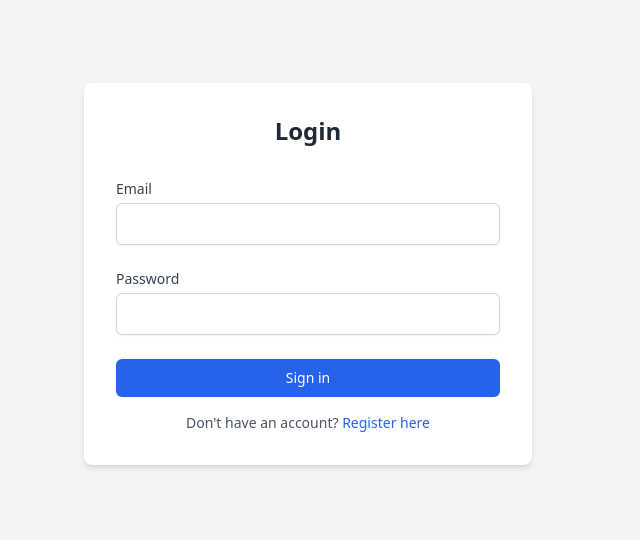
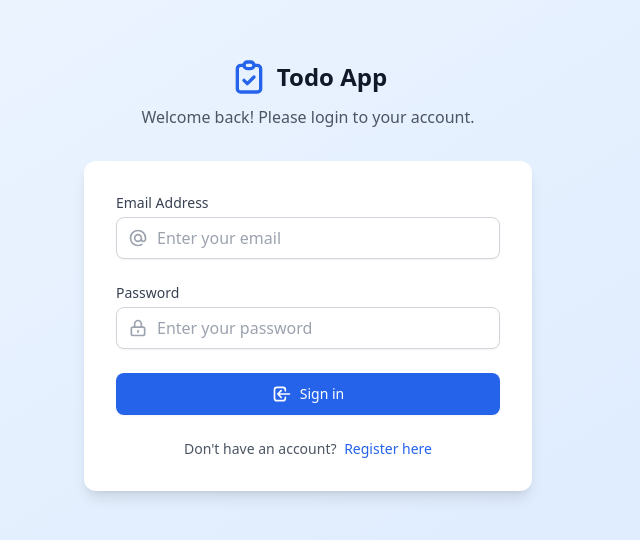
Before and after one commit to lukaszkowalik2/www-project-2, a website built with Vite: page frontend/src/pages/login/index.html in a window 1280 px wide. Shown: the part 126-666 px from the top of the page, without its empty margins (332-972 px from the left). Built offline with nearby package versions, Linux system fonts and the light colour scheme.

Commit message:
feat(frontend): enhance login page UI and user experience

```diff
--- a/frontend/src/pages/login/index.html
+++ b/frontend/src/pages/login/index.html
@@ -3,36 +3,72 @@
   <head>
     <meta charset="UTF-8" />
     <meta name="viewport" content="width=device-width, initial-scale=1.0" />
-    <title>Login</title>
+    <title>Login - Todo App</title>
     <link href="/src/main.css" rel="stylesheet" />
   </head>
-  <body class="bg-gray-100">
-    <div class="min-h-screen flex items-center justify-center">
-      <div class="max-w-md w-full bg-white rounded-lg shadow-md p-8">
-        <h2 class="text-2xl font-bold text-center text-gray-800 mb-8">Login</h2>
+  <body class="bg-gradient-to-br from-blue-50 to-blue-100">
+    <div class="min-h-screen flex flex-col items-center justify-center p-4">
+      <!-- Logo and App Name -->
+      <div class="mb-8 text-center">
+        <div class="flex items-center justify-center gap-2 mb-2">
+          <svg class="w-10 h-10 text-blue-600" fill="none" stroke="currentColor" viewBox="0 0 24 24">
+            <path stroke-linecap="round" stroke-linejoin="round" stroke-width="2" d="M9 5H7a2 2 0 00-2 2v12a2 2 0 002 2h10a2 2 0 002-2V7a2 2 0 00-2-2h-2M9 5a2 2 0 002 2h2a2 2 0 002-2M9 5a2 2 0 012-2h2a2 2 0 012 2m-6 9l2 2 4-4"></path>
+          </svg>
+          <span class="text-2xl font-bold text-gray-900">Todo App</span>
+        </div>
+        <p class="text-gray-600">Welcome back! Please login to your account.</p>
+      </div>
 
+      <!-- Login Form Card -->
+      <div class="w-full max-w-md bg-white rounded-xl shadow-lg p-6 sm:p-8">
         <form id="loginForm" class="space-y-6">
           <div>
-            <label for="email" class="block text-sm font-medium text-gray-700">Email</label>
-            <input type="email" id="email" name="email" required class="mt-1 block w-full px-3 py-2 border border-gray-300 rounded-md shadow-sm focus:outline-none focus:ring-blue-500 focus:border-blue-500" />
+            <label for="email" class="block text-sm font-medium text-gray-700">Email Address</label>
+            <div class="mt-1 relative">
+              <div class="absolute inset-y-0 left-0 pl-3 flex items-center pointer-events-none">
+                <svg class="h-5 w-5 text-gray-400" fill="none" stroke="currentColor" viewBox="0 0 24 24">
+                  <path stroke-linecap="round" stroke-linejoin="round" stroke-width="2" d="M16 12a4 4 0 10-8 0 4 4 0 008 0zm0 0v1.5a2.5 2.5 0 005 0V12a9 9 0 10-9 9m4.5-1.206a8.959 8.959 0 01-4.5 1.207"></path>
+                </svg>
+              </div>
+              <input type="email" id="email" name="email" required class="pl-10 block w-full px-3 py-2 border border-gray-300 rounded-lg shadow-sm focus:ring-2 focus:ring-blue-500 focus:border-transparent" placeholder="Enter your email" />
+            </div>
           </div>
 
           <div>
             <label for="password" class="block text-sm font-medium text-gray-700">Password</label>
-            <input type="password" id="password" name="password" required class="mt-1 block w-full px-3 py-2 border border-gray-300 rounded-md shadow-sm focus:outline-none focus:ring-blue-500 focus:border-blue-500" />
+            <div class="mt-1 relative">
+              <div class="absolute inset-y-0 left-0 pl-3 flex items-center pointer-events-none">
+                <svg class="h-5 w-5 text-gray-400" fill="none" stroke="currentColor" viewBox="0 0 24 24">
+                  <path stroke-linecap="round" stroke-linejoin="round" stroke-width="2" d="M12 15v2m-6 4h12a2 2 0 002-2v-6a2 2 0 00-2-2H6a2 2 0 00-2 2v6a2 2 0 002 2zm10-10V7a4 4 0 00-8 0v4h8z"></path>
+                </svg>
+              </div>
+              <input type="password" id="password" name="password" required class="pl-10 block w-full px-3 py-2 border border-gray-300 rounded-lg shadow-sm focus:ring-2 focus:ring-blue-500 focus:border-transparent" placeholder="Enter your password" />
+            </div>
           </div>
 
           <div>
-            <button type="submit" class="w-full flex justify-center py-2 px-4 border border-transparent rounded-md shadow-sm text-sm font-medium text-white bg-blue-600 hover:bg-blue-700 focus:outline-none focus:ring-2 focus:ring-offset-2 focus:ring-blue-500">Sign in</button>
+            <button
+              type="submit"
+              class="w-full flex justify-center items-center gap-2 py-2.5 px-4 border border-transparent rounded-lg shadow-sm text-sm font-medium text-white bg-blue-600 hover:bg-blue-700 focus:outline-none focus:ring-2 focus:ring-offset-2 focus:ring-blue-500 transition-colors duration-200"
+            >
+              <svg class="w-5 h-5" fill="none" stroke="currentColor" viewBox="0 0 24 24">
+                <path stroke-linecap="round" stroke-linejoin="round" stroke-width="2" d="M11 16l-4-4m0 0l4-4m-4 4h14m-5 4v1a3 3 0 01-3 3H6a3 3 0 01-3-3V7a3 3 0 013-3h7a3 3 0 013 3v1"></path>
+              </svg>
+              Sign in
+            </button>
           </div>
 
           <p id="errorMessage" class="hidden text-red-500 text-sm text-center"></p>
         </form>
 
-        <p class="mt-4 text-center text-sm text-gray-600">
-          Don't have an account?
-          <a href="/src/pages/register/" class="font-medium text-blue-600 hover:text-blue-500">Register here</a>
-        </p>
+        <div class="mt-6 flex items-center justify-center">
+          <div class="text-sm">
+            <p class="text-gray-600">
+              Don't have an account?
+              <a href="/src/pages/register/" class="ml-1 font-medium text-blue-600 hover:text-blue-500 transition-colors"> Register here </a>
+            </p>
+          </div>
+        </div>
       </div>
     </div>
     <script type="module" src="./login.ts"></script>
```
